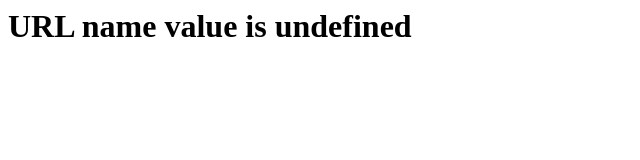
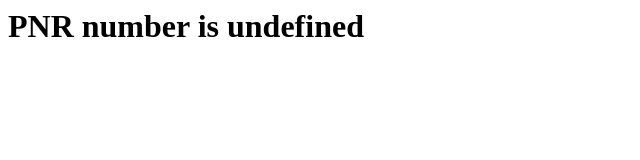
Before and after one commit to redhat125/redhat125.github.io, a plain HTML site: page irctcbooking.html in a window 1280 px wide. Shown: the whole page, without its empty margins (0-640 px from the left). Drawn offline with Linux system fonts and the light colour scheme.

Commit message:
Update irctcbooking.html

```diff
--- a/irctcbooking.html
+++ b/irctcbooking.html
@@ -4,7 +4,7 @@
 </head>
 <body>
 
-<h1 id="urlparam"></h1>
+<h1 id="pnrnumber"></h1>
 
 
 
@@ -26,10 +26,10 @@ function GetURLParameter(sParam)
 }
 
 
-var name = GetURLParameter('name');
+var pnr = GetURLParameter('pnr');
 
 
-document.getElementById("urlparam").innerHTML = "URL name value is "+name;
+document.getElementById("pnrnumber").innerHTML = "PNR number is "+pnr;
 
 
 
```
